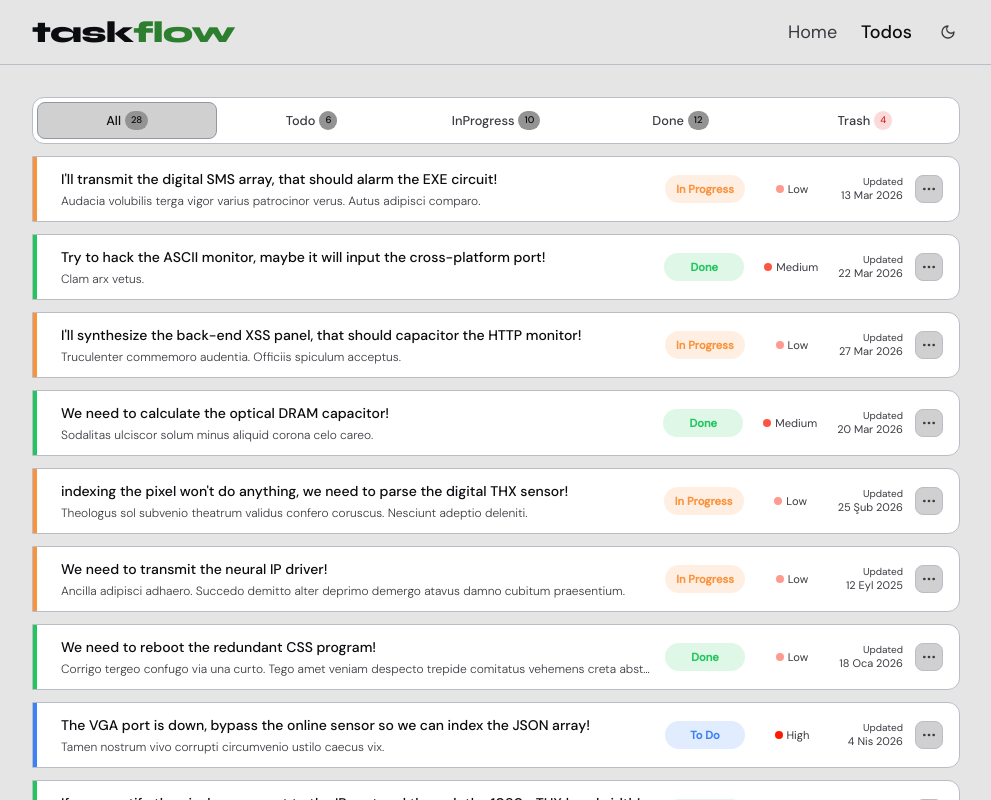
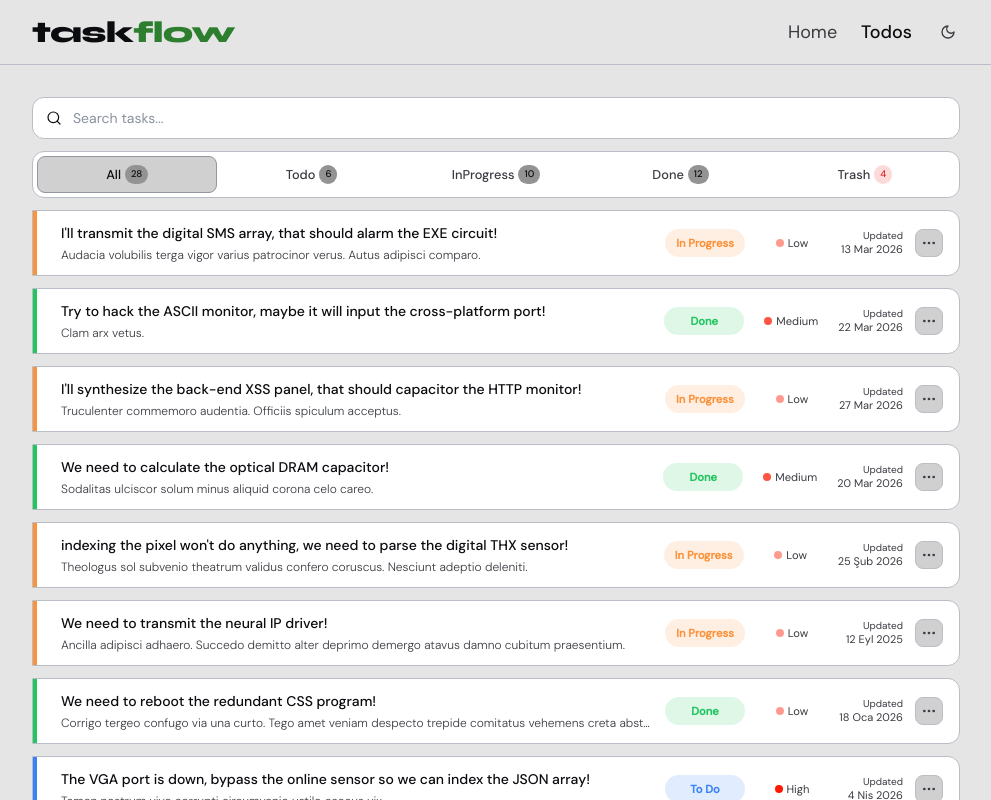
Before and after one commit to ZeynebKoc/persist-flow, a React (Vite) app: page /todos/1 in a window 1280 px wide. Shown: the top 800 px of the page, without its empty margins (144-1135 px from the left). Built offline with nearby package versions, Linux system fonts and the light colour scheme.

Commit message:
feat: add SearchBar with debounce

```diff
--- /dev/null
+++ b/src/components/icons/SearchIcon.tsx
@@ -0,0 +1,21 @@
+import { IconProps } from "../../types/todo.types";
+
+export default function SearchIcon({ size = 16, className }: IconProps) {
+  return (
+    <svg
+      xmlns="http://www.w3.org/2000/svg"
+      width={size}
+      height={size}
+      viewBox="0 0 24 24"
+      fill="none"
+      stroke="currentColor"
+      strokeWidth={1.8}
+      strokeLinecap="round"
+      strokeLinejoin="round"
+      className={className}
+    >
+      <circle cx="11" cy="11" r="8" />
+      <line x1="21" y1="21" x2="16.65" y2="16.65" />
+    </svg>
+  );
+}
--- /dev/null
+++ b/src/components/ui/SearchBar.tsx
@@ -0,0 +1,40 @@
+import { useEffect, useRef, useState } from "react";
+import SearchIcon from "../icons/SearchIcon";
+
+interface SearchBarProps {
+  value: string;
+  onChange: (value: string) => void;
+  debounceMs?: number;
+}
+
+export function SearchBar({ value, onChange, debounceMs = 300 }: SearchBarProps) {
+  const [localValue, setLocalValue] = useState(value);
+  const timer = useRef<ReturnType<typeof setTimeout> | null>(null);
+
+  useEffect(() => {
+    setLocalValue(value);
+  }, [value]);
+
+  function handleChange(e: React.ChangeEvent<HTMLInputElement>) {
+    const val = e.target.value;
+    setLocalValue(val);
+
+    if (timer.current) clearTimeout(timer.current);
+    timer.current = setTimeout(() => onChange(val), debounceMs);
+  }
+
+  return (
+    <div className="relative flex-1">
+      <span className="absolute left-3.5 top-1/2 -translate-y-1/2 pointer-events-none text-muted">
+        <SearchIcon className="w-4 h-4 text-content" />
+      </span>
+      <input
+        type="text"
+        value={localValue}
+        onChange={handleChange}
+        placeholder="Search tasks..."
+        className="w-full bg-surface border border-border rounded-xl pl-10 pr-4 py-2.5 text-sm text-content placeholder:text-muted outline-none focus:border-accent/40 transition-colors duration-200"
+      />
+    </div>
+  );
+}
--- a/src/pages/TodoPage.tsx
+++ b/src/pages/TodoPage.tsx
@@ -3,10 +3,11 @@ import { TodoModal } from "../components/ui/TodoModal.tsx";
 import { TodoCard } from "../components/todo/TodoCard.tsx";
 import { useTodoStore } from "../store/todoStore.ts";
 import { TabBar } from "../components/ui/TabBar.tsx"
+import { SearchBar } from "../components/ui/SearchBar.tsx"
 
 function TodoPage() {
   const [searchParams, setSearchParams] = useSearchParams();
-  const { todos, getFiltered, filters, setTab, getCounts } = useTodoStore();
+  const { todos, getFiltered, filters, setTab, getCounts, setSearch } = useTodoStore();
 
   const filteredTodos = getFiltered();
   const counts = getCounts();
@@ -17,6 +18,11 @@ function TodoPage() {
   return (
     <>
       <div className="flex flex-col gap-3">
+        <SearchBar
+          value={filters.search}
+          onChange={setSearch}
+        />
+
         <TabBar
           activeTab={filters.tab}
           counts={counts}
```
